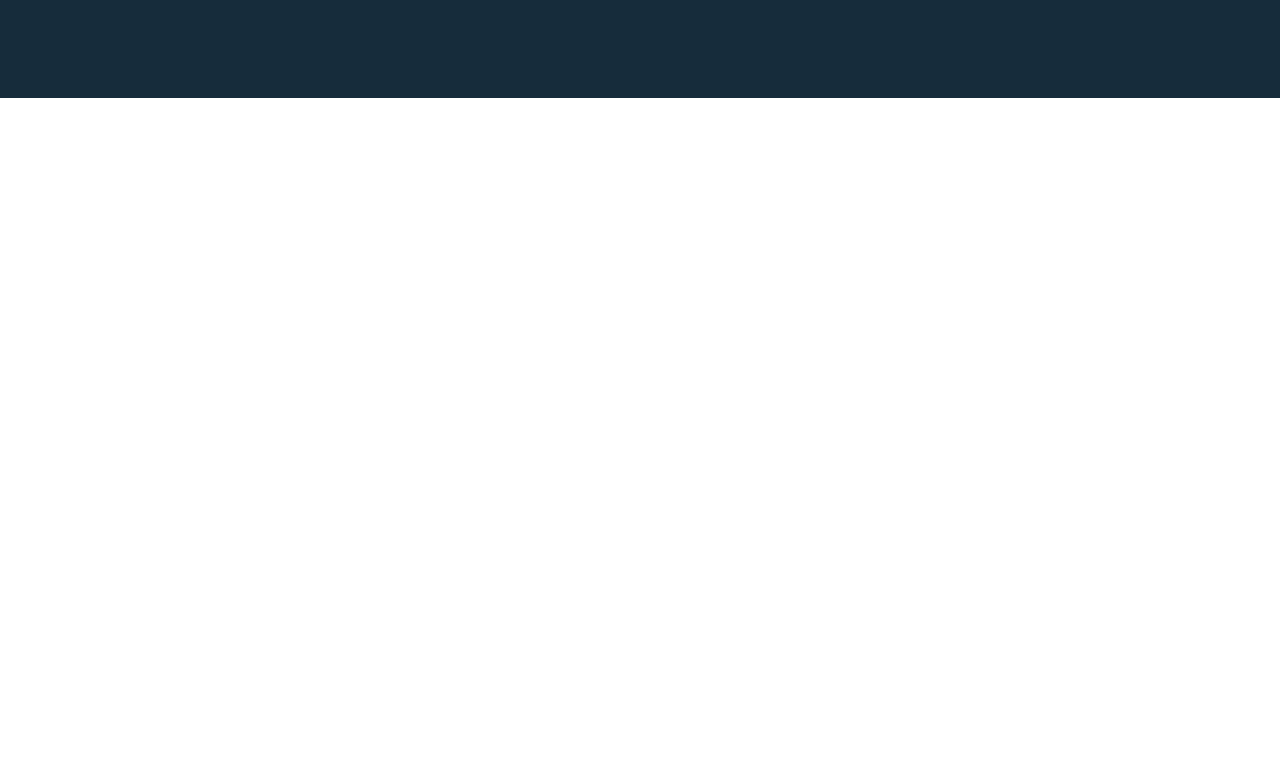
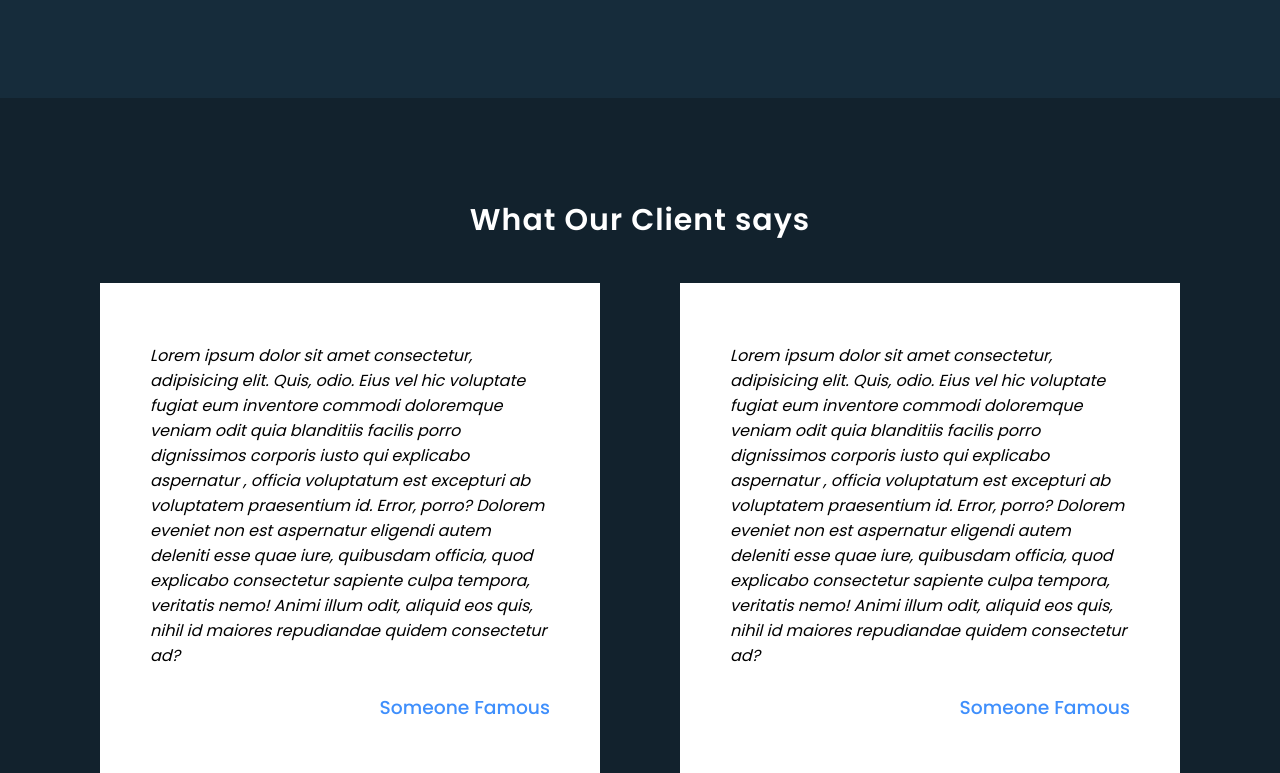
Before and after one commit to DevanshJain07/WebTemplates, a plain HTML site: page Template5/index.html in a window 1280 px wide. Shown: the part 3687-4460 px from the top of the page. Before the commit the page ends 3785 px from the top, so only its background shows below. Drawn offline with Linux system fonts and the light colour scheme.

Commit message:
errors fixed

```diff
--- a/Template5/index.html
+++ b/Template5/index.html
@@ -74,6 +74,71 @@
         </div>
     </section>
 
+    <section class="testimonials">
+        <h2 class="heading">What Our Client says</h2>
+        <div class="container">
+            <div class="contentBx">
+                <div>
+                    <p>Lorem ipsum dolor sit amet consectetur, adipisicing elit.
+                        Quis, odio. Eius vel hic voluptate fugiat eum inventore
+                        commodi doloremque veniam odit quia blanditiis facilis
+                        porro dignissimos corporis iusto qui explicabo aspernatur
+                        , officia voluptatum est excepturi ab voluptatem praesentium id. Error,
+                        porro? Dolorem eveniet non est aspernatur eligendi autem deleniti esse quae iure,
+                        quibusdam officia, quod explicabo consectetur sapiente culpa tempora, veritatis
+                         nemo! Animi illum odit, aliquid eos quis, nihil id maiores repudiandae
+                          quidem consectetur ad?</p>
+                <br>
+                <h3>Someone Famous</h3>
+            </div>
+        </div>
+        <div class="contentBx">
+            <div>
+                <p>Lorem ipsum dolor sit amet consectetur, adipisicing elit.
+                    Quis, odio. Eius vel hic voluptate fugiat eum inventore
+                    commodi doloremque veniam odit quia blanditiis facilis
+                    porro dignissimos corporis iusto qui explicabo aspernatur
+                    , officia voluptatum est excepturi ab voluptatem praesentium id. Error,
+                    porro? Dolorem eveniet non est aspernatur eligendi autem deleniti esse quae iure,
+                    quibusdam officia, quod explicabo consectetur sapiente culpa tempora, veritatis
+                     nemo! Animi illum odit, aliquid eos quis, nihil id maiores repudiandae
+                      quidem consectetur ad?</p>
+            <br>
+            <h3>Someone Famous</h3>
+            </div>
+        </div>
+    </div>
+</section>
+
+<section class="contact">
+    <h2 class="heading">Contact Us</h2>
+    <p class="text">Lorem ipsum dolor sit, amet consectetur adipisicing elit. Eos odit vitae adipisci dolorem hic. Consequatur sunt qui facilis animi, eius ipsa aliquam itaque ut neque est id cumque fugit voluptatem debitis quam, maxime velit, quasi non vel. Ad doloremque repellendus unde suscipit, voluptate numquam assumenda animi, placeat sed quasi eos laborum natus ex, cumque neque ut modi incidunt architecto nesciunt dolore ullam commodi quis praesentium. Molestias maxime deserunt, expedita voluptatum facere assumenda culpa iste modi omnis saepe repellendus! Qui reiciendis dolore quas aut odio iure sed quod, ullam velit accusantium ratione, nesciunt magnam reprehenderit. Accusantium, officia, modi est inventore aspernatur nemo provident at impedit nesciunt consequuntur beatae assumenda aperiam excepturi enim nostrum suscipit veritatis, eius autem. Laboriosam omnis fugit voluptates animi fugiat, placeat laborum dolores sunt impedit, ipsa inventore repellendus tempora corrupti autem veniam eligendi nulla mollitia optio culpa libero? Sed error expedita tempora praesentium dolorem. Qui et eveniet omnis.</p>
+
+</section>
+
+<section class="about">
+    <div class="contentBx redBg">
+       <div class="form">
+           <div class="inputBx">
+               <input type="text" name="" placeholder="Full Name">
+           </div>
+           <div class="inputBx">
+            <input type="text" name="" placeholder="Email Address">
+        </div>
+        <div class="inputBx">
+            <input type="text" name="" placeholder="Mobile No.">
+        </div>
+        <div class="inputBx">
+            <textarea placeholder="Write your message here"></textarea>
+        </div>
+        <div class="inputBx">
+            <input type="submit" name="" value="Send">
+        </div>
+       </div>
+    </div>
+    <div class="imgBx2"></div>
+</section>
+
 
 </body>
 </html>
--- a/Template5/style.css
+++ b/Template5/style.css
@@ -172,3 +172,53 @@
 .client .imgBx img:hover{
     opacity: 1;
 }
+
+.testimonials{
+    position: relative;
+    padding: 100px;
+    background: #12222d;
+    text-align: center;
+}
+.testimonials .container{
+    display: flex !important;
+    justify-content: space-between;
+    align-items: center;
+    margin-top: 40px;
+    flex-wrap: wrap !important;
+}
+.testimonials .container .contentBx {
+    background: #fff;
+    padding: 60px 50px;
+    width: 500px;
+    display: flex ;
+    justify-content: center;
+    align-items: center;
+    text-align: left;
+}
+.testimonials .container .contentBx p{
+    font-style: italic;
+}
+.testimonials .container .contentBx h3{
+    width: 100%;
+    text-align: end;
+    font-weight: 500;
+    color: #3f8ffc;
+}
+
+.contact{
+    padding: 100px;
+    background: #162c3b;
+    text-align: center;
+}
+.imgBx2{
+    background: url(images/bg2.jpg);
+    background-size: cover;
+    background-position: center;
+    width: 50%;
+}
+.redbg{
+    background: url(images/red.jpg) !important;
+    background-size: cover;
+    background-position:center ;
+    width: 50%;
+}
```
